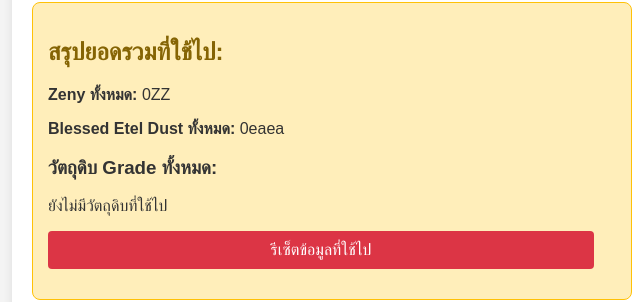
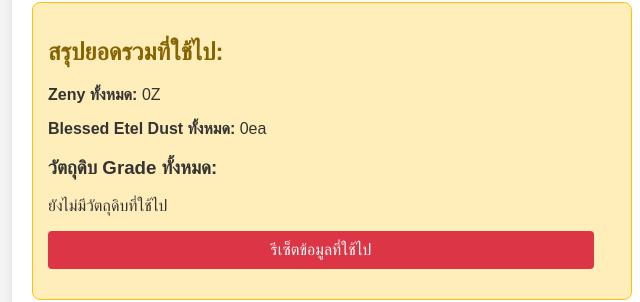
Before and after one commit to BetterThan1309/GradeRo, a plain HTML site: page index.html in a window 1280 px wide. Shown: the part 860-1162 px from the top of the page, 308-948 px from the left. Drawn offline with Linux system fonts and the light colour scheme.

Commit message:
Update index.html

```diff
--- a/index.html
+++ b/index.html
@@ -163,8 +163,8 @@
 
         <div class="summary-box">
             <h2>สรุปยอดรวมที่ใช้ไป:</h2>
-            <p><strong>Zeny ทั้งหมด:</strong> <span id="totalZenySpent">0</span>Z</p>
-            <p><strong>Blessed Etel Dust ทั้งหมด:</strong> <span id="totalBlessedEtelDustSpent">0</span>ea</p>
+            <p><strong>Zeny ทั้งหมด:</strong> <span id="totalZenySpent">0</span></p>
+            <p><strong>Blessed Etel Dust ทั้งหมด:</strong> <span id="totalBlessedEtelDustSpent">0</span></p>
             <h3>วัตถุดิบ Grade ทั้งหมด:</h3>
             <ul id="totalMaterialsSpent">
             </ul>
```
